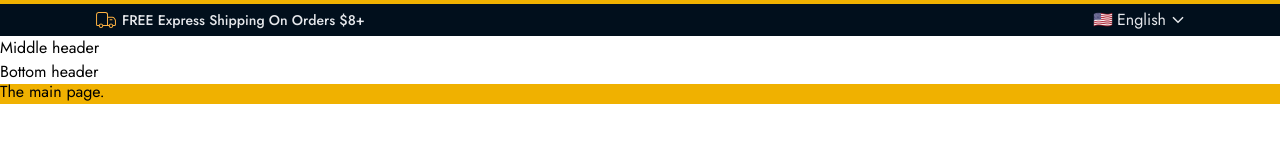
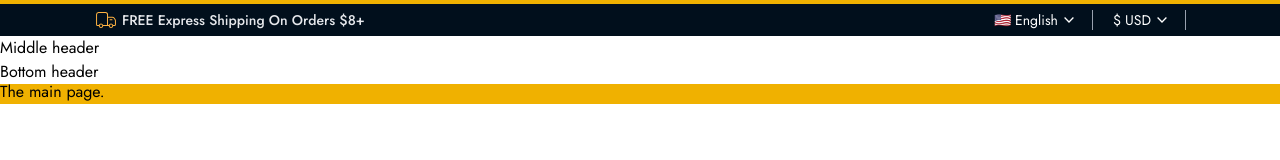
Before and after one commit to deepak3213/ecommerce-app, a Next.js app: page / in a window 1280 px wide. Shown: the top 160 px of the page. Built offline with nearby package versions, Linux system fonts and the light colour scheme.

Commit message:
Build currency dropdown:Complete Top Header

```diff
--- /dev/null
+++ b/src/components/header/CurrencyDropdown.tsx
@@ -0,0 +1,104 @@
+"use client";
+import { useState } from "react";
+import { FiCheck } from "react-icons/fi";
+import { IoChevronDownSharp } from "react-icons/io5";
+
+type CurrencyCode =
+  | "USD"
+  | "EUR"
+  | "GBP"
+  | "JPY"
+  | "CAD"
+  | "AUD"
+  | "INR"
+  | "BDT"
+  | "PKR";
+
+type Currency = {
+  code: CurrencyCode;
+  name: string;
+  symbol: string;
+  region?: string;
+};
+const currencies: Currency[] = [
+  { code: "USD", name: "US Dollar", symbol: "$", region: "Global" },
+  { code: "EUR", name: "Euro", symbol: "€", region: "Europe" },
+  { code: "GBP", name: "British Pound", symbol: "£", region: "Europe" },
+  { code: "JPY", name: "Japanese Yen", symbol: "¥", region: "Asia" },
+  {
+    code: "CAD",
+    name: "Canadian Dollar",
+    symbol: "C$",
+    region: "North America",
+  },
+  { code: "AUD", name: "Australian Dollar", symbol: "A$", region: "Oceania" },
+  { code: "BDT", name: "Bangladeshi Taka", symbol: "৳", region: "South Asia" },
+  { code: "INR", name: "Indian Rupee", symbol: "₹", region: "South Asia" },
+  { code: "PKR", name: "Pakistani Rupee", symbol: "₨", region: "South Asia" },
+];
+const CurrencyDropdown = () => {
+  const [isOpen, setIsOpen] = useState(false);
+  const [selectedCurrency, setSelectedCurrency] = useState(currencies[0]);
+  function handleCurrencySelect(currency: Currency) {
+    setSelectedCurrency(currency);
+    setIsOpen(false);
+  }
+  return (
+    <div className="relative">
+      <button
+        className="headerTopMenu flex items-center gap-1  cursor-pointer hover:text-orange-300 transition-colors"
+        onClick={() => setIsOpen(!isOpen)}
+      >
+        <span className="hidden sm:inline">{selectedCurrency.symbol}</span>
+        <span className="hidden md:inline">{selectedCurrency.code}</span>
+        <IoChevronDownSharp
+          className={`transition-transform duration-200 ${
+            isOpen ? "rotate-180" : ""
+          }`}
+        />
+      </button>
+      {isOpen && (
+        <div
+          className="bg-white/95 w-52 absolute top-full right-0 mt-2  backdrop-blur-sm rounded-lg shadow-xl border border-gray z-50 py-2"
+          style={{ backdropFilter: "blur(8px)" }}
+        >
+          {currencies.map((currency) => {
+            const isSouthAsia = currency.region === "South Asia";
+            return (
+              <button
+                key={currency.code}
+                onClick={() => handleCurrencySelect(currency)}
+                className={`w-full px-4 py-2 text-left flex items-center jutify-between transition-colors ${
+                  isSouthAsia
+                    ? "border-l-2 border-l-green-500 bg-green-50/30"
+                    : ""
+                }`}
+              >
+                <div className="flex items-center gap-2 flex-1">
+                  <span className="text-lg font-medium text-gray-700">
+                    {currency.symbol}
+                  </span>
+                  <div>
+                    <div className="text-sm font-medium text-gray-900 flex items-center gap-1">
+                      {currency.code}
+                      {isSouthAsia && (
+                        <span className="text-xs bg-green-100 text-green-700 px-1.5 py-0.5 rounded-full">
+                          Featured
+                        </span>
+                      )}
+                    </div>
+                    <div className="text-xs text-gray-900">{currency.name}</div>
+                  </div>
+                </div>
+                {selectedCurrency.code === currency.code && (
+                  <FiCheck className="text-theme-color text-sm" />
+                )}
+              </button>
+            );
+          })}
+        </div>
+      )}
+    </div>
+  );
+};
+export default CurrencyDropdown;
--- a/src/components/header/LanguageDropdown.tsx
+++ b/src/components/header/LanguageDropdown.tsx
@@ -23,7 +23,7 @@ const languageDropdown = () => {
   return (
     <div className="relative">
       <button
-        className="flex items-center gap-1  cursor-pointer hover:text-orange-300 transition-colors"
+        className="headerTopMenu flex items-center gap-1  cursor-pointer hover:text-orange-300 transition-colors"
         onClick={() => setIsOpen(!isOpen)}
       >
         <span className="hidden sm:inline">{selectedLanguage.flag}</span>
--- a/src/components/header/TopHeader.tsx
+++ b/src/components/header/TopHeader.tsx
@@ -1,6 +1,7 @@
 import { CiDeliveryTruck } from "react-icons/ci";
 import Container from "../Container";
 import LanguageDropdown from "./LanguageDropdown";
+import CurrencyDropdown from "./CurrencyDropdown";
 const TopHeader = () => {
   return (
     <div className="bg-[#010f1c] text-gray-200 w-full">
@@ -9,8 +10,9 @@ const TopHeader = () => {
           <CiDeliveryTruck className="text-2xl mr-1 text-[#ffb342]" />
           FREE Express Shipping On Orders $8+
         </p>
-        <div>
+        <div className="hidden md:inline-flex items-center text-sm text-white gap-1 ">
           <LanguageDropdown />
+          <CurrencyDropdown />
         </div>
       </Container>
     </div>
```
